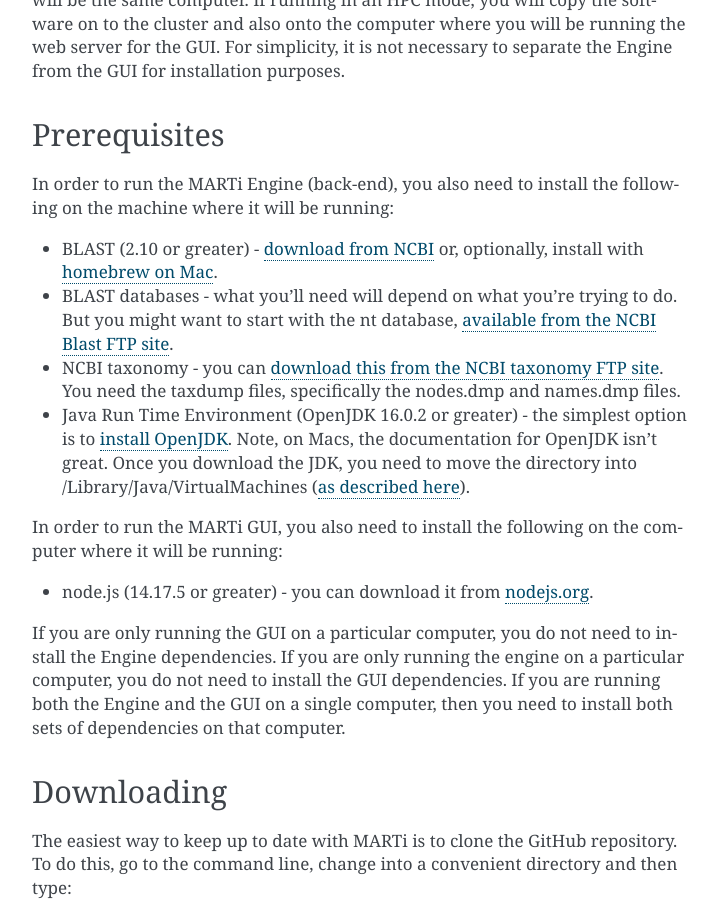
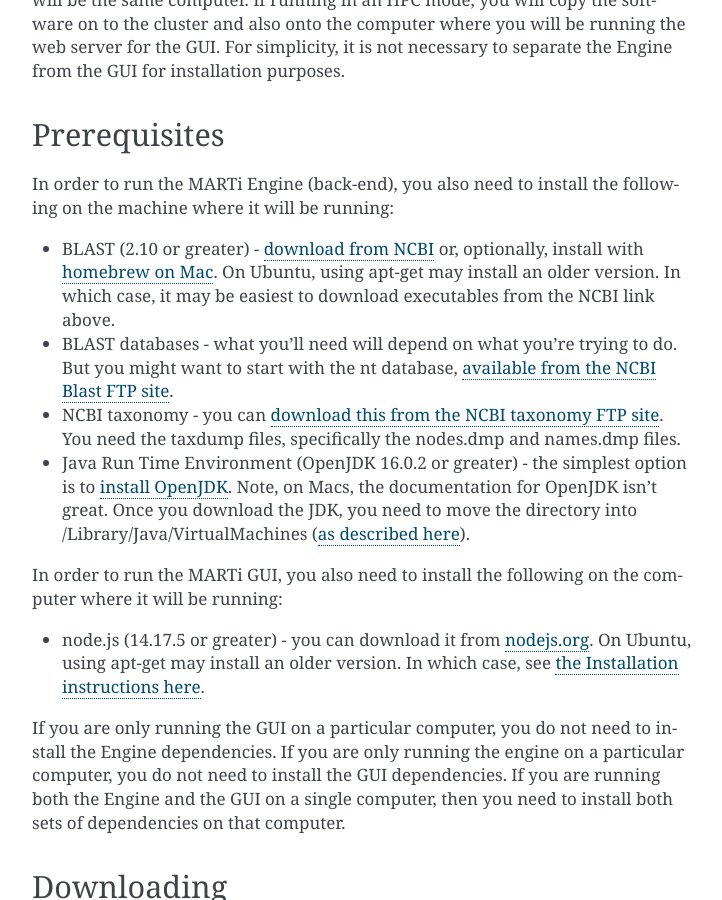
Before and after one commit to richardmleggett/MARTi, a Sphinx documentation site: the page built from docs/source/installation.rst, in a window 1280 px wide and 900 px high, scrolled down 500 px. Shown: the whole window, without its empty margins (388-1110 px from the left). Built offline with Sphinx 7.4.7, drawn with Linux system fonts in a browser that asks for light colours; formulas are drawn with MathJax 3.

Commit message:
Update installation.rst

```diff
--- a/docs/source/installation.rst
+++ b/docs/source/installation.rst
@@ -19,14 +19,14 @@
 -------------
 In order to run the MARTi Engine (back-end), you also need to install the following on the machine where it will be running:
 
-* BLAST (2.10 or greater) - `download from NCBI <https://blast.ncbi.nlm.nih.gov/Blast.cgi?CMD=Web&PAGE_TYPE=BlastDocs&DOC_TYPE=Download>`_ or, optionally, install with `homebrew on Mac <https://brew.sh>`_.
+* BLAST (2.10 or greater) - `download from NCBI <https://blast.ncbi.nlm.nih.gov/Blast.cgi?CMD=Web&PAGE_TYPE=BlastDocs&DOC_TYPE=Download>`_ or, optionally, install with `homebrew on Mac <https://brew.sh>`_. On Ubuntu, using apt-get may install an older version. In which case, it may be easiest to download executables from the NCBI link above.
 * BLAST databases - what you'll need will depend on what you're trying to do. But you might want to start with the nt database, `available from the NCBI Blast FTP site <https://ftp.ncbi.nlm.nih.gov/blast/db/>`_.
 * NCBI taxonomy - you can `download this from the NCBI taxonomy FTP site <https://ftp.ncbi.nlm.nih.gov/pub/taxonomy/>`_. You need the taxdump files, specifically the nodes.dmp and names.dmp files.
 * Java Run Time Environment (OpenJDK 16.0.2 or greater) - the simplest option is to `install OpenJDK <https://openjdk.java.net>`_. Note, on Macs, the documentation for OpenJDK isn't great. Once you download the JDK, you need to move the directory into /Library/Java/VirtualMachines (`as described here <https://java.tutorials24x7.com/blog/how-to-install-openjdk-14-on-mac>`_).
 
 In order to run the MARTi GUI, you also need to install the following on the computer where it will be running:
 
-* node.js (14.17.5 or greater) - you can download it from `nodejs.org <https://nodejs.org/en/download/>`_.
+* node.js (14.17.5 or greater) - you can download it from `nodejs.org <https://nodejs.org/en/download/>`_. On Ubuntu, using apt-get may install an older version. In which case, see `the Installation instructions here <https://github.com/nodesource/distributions/blob/master/README.md#debinstall>`_.
 
 If you are only running the GUI on a particular computer, you do not need to install the Engine dependencies. If you are only running the engine on a particular computer, you do not need to install the GUI dependencies. If you are running both the Engine and the GUI on a single computer, then you need to install both sets of dependencies on that computer.
 
```
